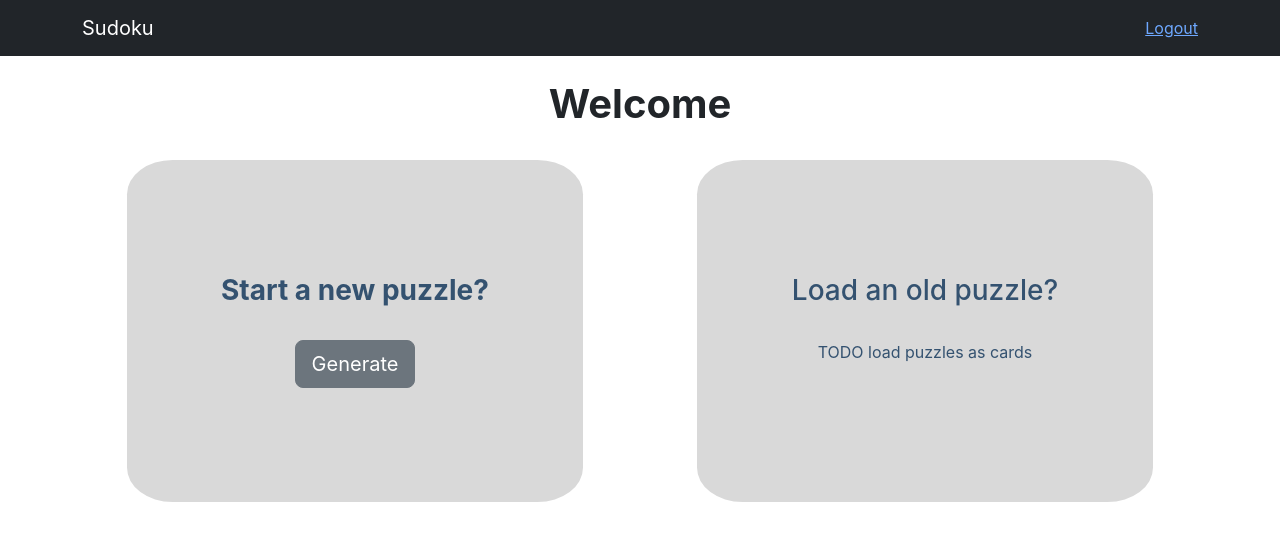
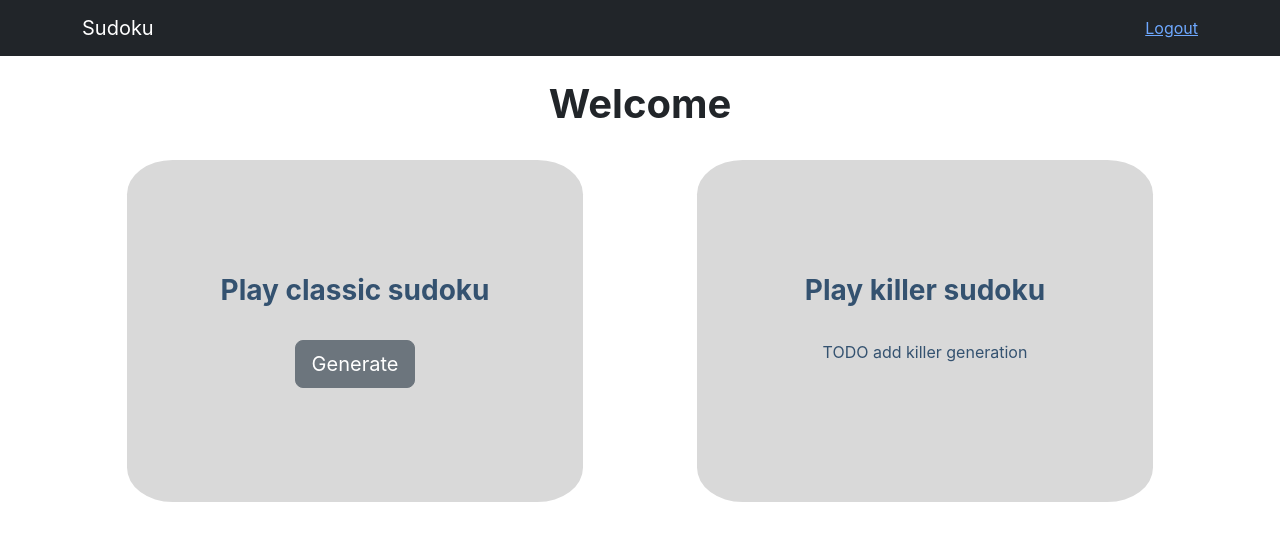
Before and after one commit to ClearCrystals/LogicLuminaries, a React (Create React App) app in the folder frontend/: page /components/games in a window 1280 px wide. Shown: the top 540 px of the page. Built offline with nearby package versions, Linux system fonts and the light colour scheme.

Commit message:
restore saved boards to screen

```diff
--- a/frontend/src/components/Games.js
+++ b/frontend/src/components/Games.js
@@ -40,7 +40,7 @@ const Games = () => {
           <Row>
             <Col className="gamesCol">
               <h3>
-                <b>Start a new puzzle?</b>
+                <b>Play classic sudoku</b>
               </h3>
               <br></br>
               <div>
@@ -53,9 +53,11 @@ const Games = () => {
             </Col>
             <Col className="gamesCol">
               <div>
-                <h3>Load an old puzzle?</h3>
+                <h3>
+                  <b>Play killer sudoku</b>
+                </h3>
                 <br></br>
-                <p>TODO load puzzles as cards</p>
+                <p>TODO add killer generation</p>
               </div>
             </Col>
           </Row>
--- a/frontend/src/components/SudokuGame.js
+++ b/frontend/src/components/SudokuGame.js
@@ -31,6 +31,7 @@ const SudokuGame = () => {
         },
       );
       console.log(response);
+      setSavedGames(response.data);
       // setSavedGridData(response.data.gridData);
       // setDifficulty(response.data.difficulty);
     } catch (error) {
@@ -148,7 +149,7 @@ const SudokuGame = () => {
           {difficulty && (
             <SudokuGrid difficulty={difficulty} username={username} />
           )}
-          {selectedGame && <SudokuGrid gridData={selectedGame.gridData} />}
+          {selectedGame && <SudokuGrid savedGrid={selectedGame} />}
           <br></br>
           <Link to="/components/Games">
             <Button variant="secondary">Back</Button>
--- a/frontend/src/components/SudokuGrid.js
+++ b/frontend/src/components/SudokuGrid.js
@@ -7,7 +7,7 @@ import _ from "lodash";
 axios.defaults.xsrfCookieName = "csrfToken";
 axios.defaults.xsrfHeaderName = "X-CSRFToken";
 
-const SudokuGrid = ({ difficulty, username }) => {
+const SudokuGrid = ({ difficulty, username, savedGrid }) => {
   const createEmptyGrid = () => Array(9).fill(Array(9).fill(""));
   const [gridData, setGridData] = useState(createEmptyGrid());
   const [selectedCell, setSelectedCell] = useState({ row: null, col: null });
@@ -21,7 +21,7 @@ const SudokuGrid = ({ difficulty, username }) => {
     style: "normal",
     user: username,
   };
-  useEffect(() => {
+
   const fetchData = async () => {
     try {
       const csrfToken = Cookies.get("csrfToken");
@@ -51,7 +51,20 @@ const SudokuGrid = ({ difficulty, username }) => {
       console.error(`Error during ${data}:`, error);
     }
   };
+
+  useEffect(() => {
+    if (savedGrid != undefined) {
+      console.log(savedGrid)
+      const parsedGridData = JSON.parse(savedGrid.state);
+      const parsedAnswer = JSON.parse(savedGrid.answer);
+
+      setId(savedGrid.id);
+      setGridData(parsedGridData);
+      setCorrectAnswer(parsedAnswer);
+    } else {
       fetchData();
+    }
+
   }, [difficulty]);
 
   const saveGridData = () => {
@@ -89,8 +102,8 @@ const SudokuGrid = ({ difficulty, username }) => {
     if (selectedCell.row != null && selectedCell.col != null) {
       // Deep copy of gridData
       let newData = gridData.map((row) => [...row]);
-
-      newData[selectedCell.row][selectedCell.col] = number.toString();
+      //toString()
+      newData[selectedCell.row][selectedCell.col] = number;
       setGridData(newData);
       setSelectedCell({ row: null, col: null }); // Optionally deselect after choosing a number
       setShowNumberSelector(false);
--- a/frontend/src/index.js
+++ b/frontend/src/index.js
@@ -6,9 +6,9 @@ import reportWebVitals from "./reportWebVitals";
 
 const root = ReactDOM.createRoot(document.getElementById("root"));
 root.render(
-  <React.StrictMode>
+  // <React.StrictMode>
     <App />
-  </React.StrictMode>,
+  // </React.StrictMode>,
 );
 
 // If you want to start measuring performance in your app, pass a function
```
Lines whose indentation alone changed are shown as unchanged.
